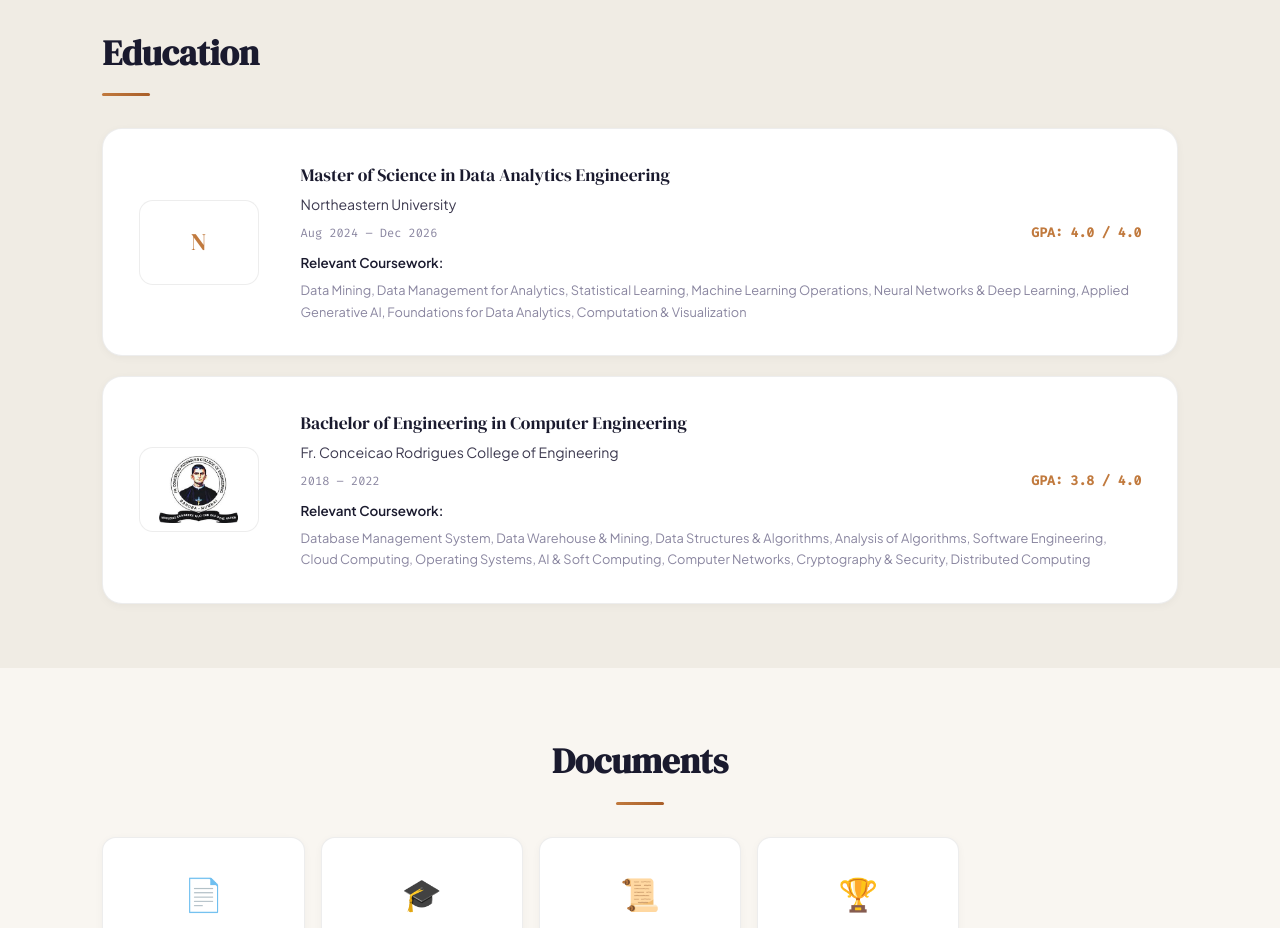
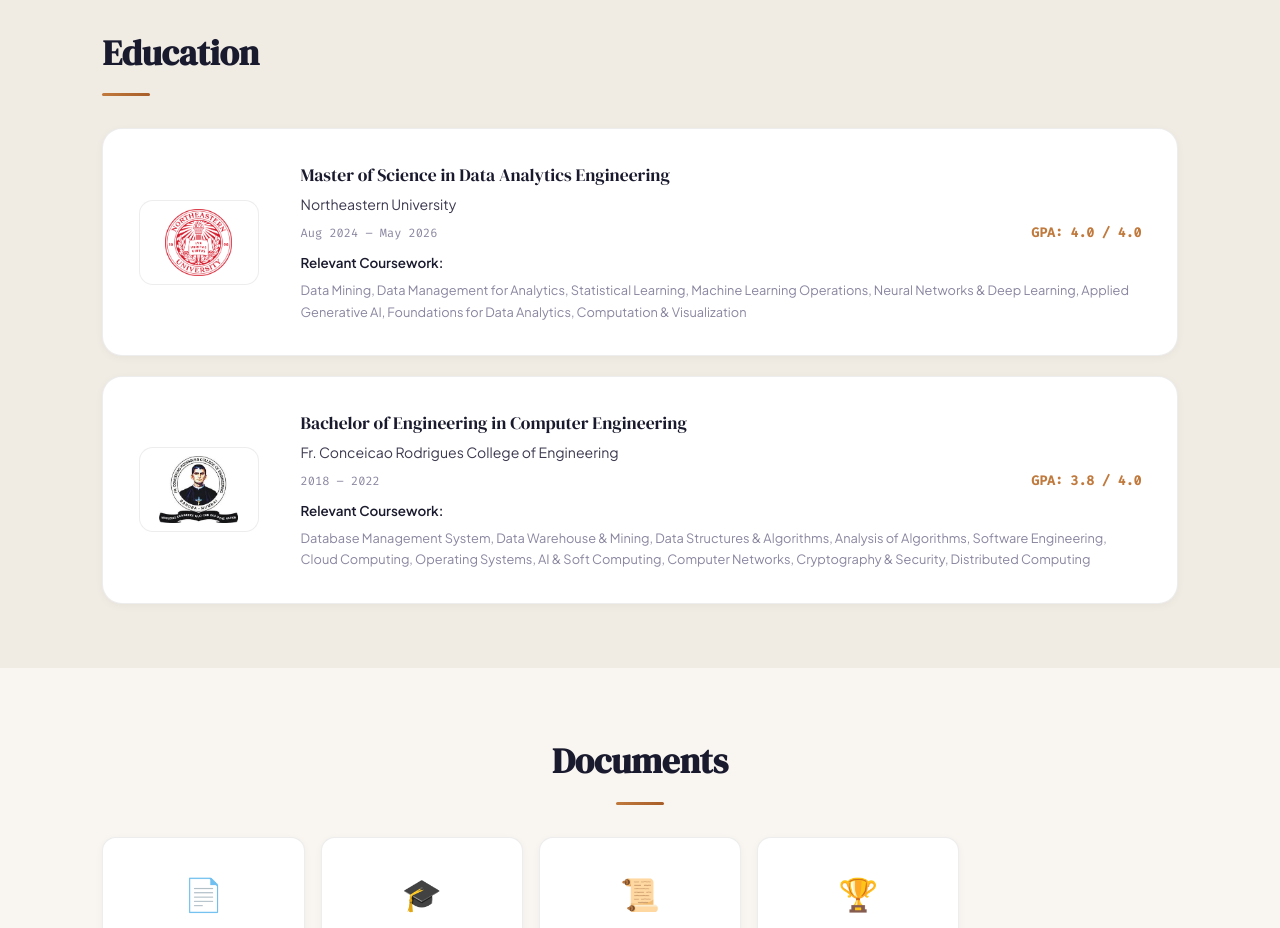
Before and after one commit to Novia-Dsilva/Novia-Portfolio, a plain HTML site: page index.html in a window 1280 px wide. Shown: the part 3640-4568 px from the top of the page. Drawn offline with Linux system fonts and the light colour scheme.

Commit message:
Update index.html

```diff
--- a/index.html
+++ b/index.html
@@ -403,7 +403,8 @@ footer a{color:var(--accent2);text-decoration:none}
 <h2 class="stitle reveal">Education</h2>
 <div class="section-line reveal"></div>
 <div class="edu-list">
-<div class="edu-card reveal"><div class="edu-logo"><span>N</span></div><div><div class="edu-deg">Master of Science in Data Analytics Engineering</div><div class="edu-sch">Northeastern University</div><div class="edu-row"><div class="edu-dt">Aug 2024 – Dec 2026</div><div class="edu-gpa">GPA: 4.0 / 4.0</div></div><div class="edu-cw-label">Relevant Coursework:</div><div class="edu-cw-text">Data Mining, Data Management for Analytics, Statistical Learning, Machine Learning Operations, Neural Networks & Deep Learning, Applied Generative AI, Foundations for Data Analytics, Computation & Visualization</div></div></div>
+<!-- <div class="edu-card reveal"><div class="edu-logo"><span>N</span></div><div><div class="edu-deg">Master of Science in Data Analytics Engineering</div><div class="edu-sch">Northeastern University</div><div class="edu-row"><div class="edu-dt">Aug 2024 – Dec 2026</div><div class="edu-gpa">GPA: 4.0 / 4.0</div></div><div class="edu-cw-label">Relevant Coursework:</div><div class="edu-cw-text">Data Mining, Data Management for Analytics, Statistical Learning, Machine Learning Operations, Neural Networks & Deep Learning, Applied Generative AI, Foundations for Data Analytics, Computation & Visualization</div></div></div> -->
+<div class="edu-card reveal"><div class="edu-logo"><img src="media/neu-logo.png" alt="Northeastern University"></div><div><div class="edu-deg">Master of Science in Data Analytics Engineering</div><div class="edu-sch">Northeastern University</div><div class="edu-row"><div class="edu-dt">Aug 2024 – May 2026</div><div class="edu-gpa">GPA: 4.0 / 4.0</div></div><div class="edu-cw-label">Relevant Coursework:</div><div class="edu-cw-text">Data Mining, Data Management for Analytics, Statistical Learning, Machine Learning Operations, Neural Networks &amp; Deep Learning, Applied Generative AI, Foundations for Data Analytics, Computation &amp; Visualization</div></div></div>
 <div class="edu-card reveal"><div class="edu-logo"><img src="media/images.jpeg" alt="FCRCE"></div><div><div class="edu-deg">Bachelor of Engineering in Computer Engineering</div><div class="edu-sch">Fr. Conceicao Rodrigues College of Engineering</div><div class="edu-row"><div class="edu-dt">2018 – 2022</div><div class="edu-gpa">GPA: 3.8 / 4.0</div></div><div class="edu-cw-label">Relevant Coursework:</div><div class="edu-cw-text">Database Management System, Data Warehouse & Mining, Data Structures & Algorithms, Analysis of Algorithms, Software Engineering, Cloud Computing, Operating Systems, AI & Soft Computing, Computer Networks, Cryptography & Security, Distributed Computing</div></div></div>
 </div>
 </div></section>
```
